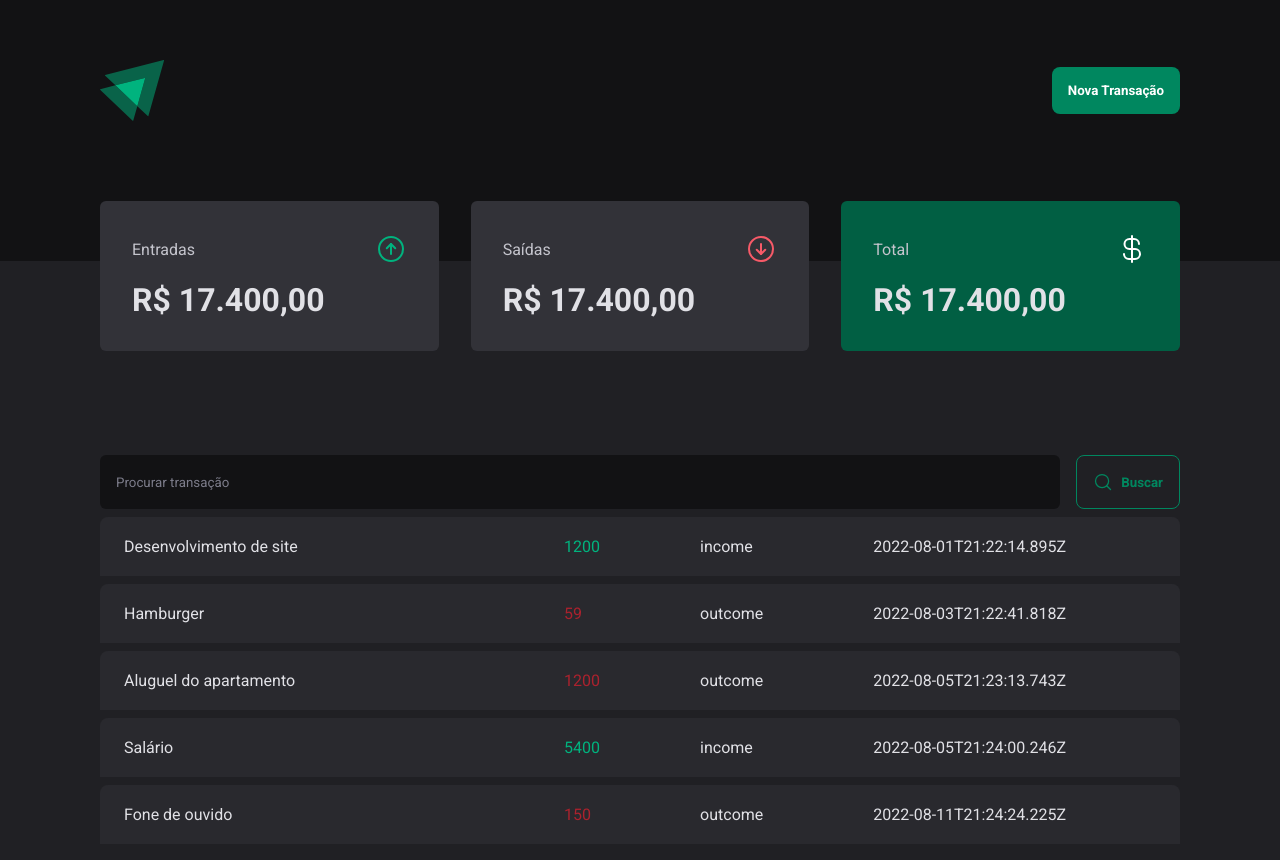
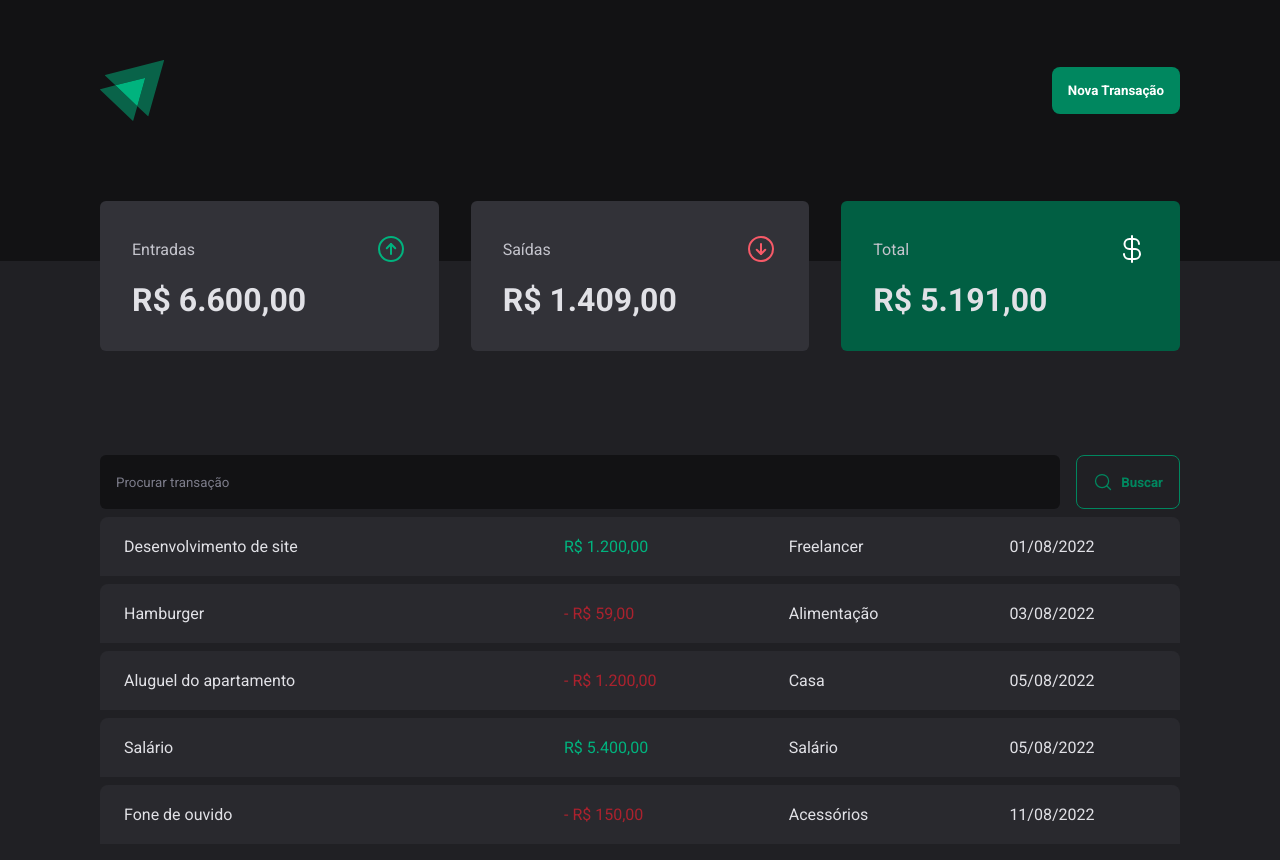
Before and after one commit to Gustavohps10/finance-app, a React (Vite) app: page / in a window 1280 px wide. Shown: the top 860 px of the page. Built offline with nearby package versions, Linux system fonts and the light colour scheme; data requests are answered from the project's data file.

Commit message:
feat: add transactions context

```diff
--- a/src/App.tsx
+++ b/src/App.tsx
@@ -2,7 +2,7 @@
 import { theme } from './styles/themes/default'
 import { GlobalStyle } from './styles/global'
 import { Transactions } from './pages/Transactions'
-import { TransactionsProvider } from './components/contexts/TransactionsContext'
+import { TransactionsProvider } from './contexts/TransactionsContext'
 
 export function App() {
   return (
--- a/src/components/Summary/index.tsx
+++ b/src/components/Summary/index.tsx
@@ -1,7 +1,31 @@
 import { ArrowCircleDown, ArrowCircleUp, CurrencyDollar } from 'phosphor-react'
 import * as S from './styled'
+import { useContext } from 'react'
+import { TransactionsContext } from '../../contexts/TransactionsContext'
+import { priceFormatter } from '../../utils/formatter'
 
 export function Summary() {
+  const { transactions } = useContext(TransactionsContext)
+
+  const summary = transactions.reduce(
+    (acc, transaction) => {
+      if (transaction.type === 'income') {
+        acc.income += transaction.price
+        acc.total += transaction.price
+      } else {
+        acc.outcome += transaction.price
+        acc.total -= transaction.price
+      }
+
+      return acc
+    },
+    {
+      income: 0,
+      outcome: 0,
+      total: 0,
+    },
+  )
+
   return (
     <S.SummaryContainer>
       <S.SummaryCard>
@@ -10,7 +34,7 @@
           <ArrowCircleUp size={32} color="#00b37e" />
         </header>
 
-        <strong>R$ 17.400,00</strong>
+        <strong>{priceFormatter.format(summary.income)}</strong>
       </S.SummaryCard>
 
       <S.SummaryCard>
@@ -19,7 +43,7 @@
           <ArrowCircleDown size={32} color="#f75a68" />
         </header>
 
-        <strong>R$ 17.400,00</strong>
+        <strong>{priceFormatter.format(summary.outcome)}</strong>
       </S.SummaryCard>
 
       <S.SummaryCard color="green">
@@ -28,7 +52,7 @@
           <CurrencyDollar size={32} color="#fff" />
         </header>
 
-        <strong>R$ 17.400,00</strong>
+        <strong>{priceFormatter.format(summary.total)}</strong>
       </S.SummaryCard>
     </S.SummaryContainer>
   )
--- a/src/pages/Transactions/index.tsx
+++ b/src/pages/Transactions/index.tsx
@@ -3,7 +3,8 @@
 import { SearchForm } from '../../components/SearchForm'
 import { Summary } from '../../components/Summary'
 import * as S from './styled'
-import { TransactionsContext } from '../../components/contexts/TransactionsContext'
+import { TransactionsContext } from '../../contexts/TransactionsContext'
+import { dateFormatter, priceFormatter } from '../../utils/formatter'
 
 export function Transactions() {
   const { transactions } = useContext(TransactionsContext)
@@ -22,11 +23,12 @@
                 <td width="40%">{transaction.description}</td>
                 <td>
                   <S.PriceHighlight variant={transaction.type}>
-                    {transaction.price}
+                    {transaction.type === 'outcome' && '- '}
+                    {priceFormatter.format(transaction.price)}
                   </S.PriceHighlight>
                 </td>
-                <td>{transaction.type}</td>
-                <td>{transaction.createdAt}</td>
+                <td>{transaction.category}</td>
+                <td>{dateFormatter.format(new Date(transaction.createdAt))}</td>
               </tr>
             ))}
           </tbody>
--- /dev/null
+++ b/src/utils/formatter.ts
@@ -0,0 +1,6 @@
+export const dateFormatter = new Intl.DateTimeFormat('pt-BR')
+
+export const priceFormatter = new Intl.NumberFormat('pt-BR', {
+  style: 'currency',
+  currency: 'BRL',
+})
--- a/tsconfig.app.json
+++ b/tsconfig.app.json
@@ -23,5 +23,5 @@
     "noUnusedParameters": true,
     "noFallthroughCasesInSwitch": true
   },
-  "include": ["src"]
+  "include": ["src", "src/contexts"]
 }
```
Also changed, not shown: src/contexts/TransactionsContext.tsx (renamed from src/components/contexts/TransactionsContext.tsx).
